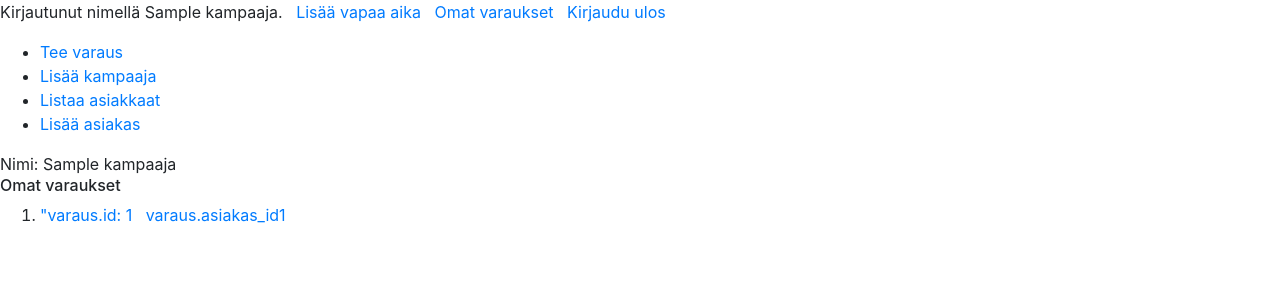
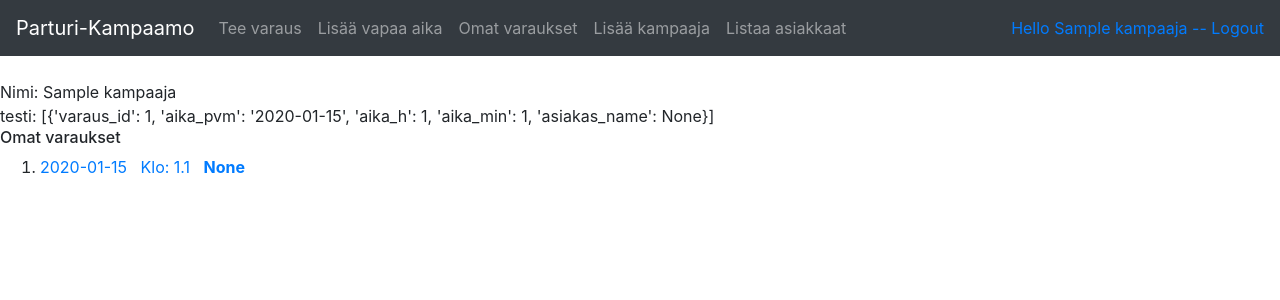
Before and after one commit to Vekkumasa/Tika-Parturi-kampaamo, a Flask app: page /kampaaja/1/varaukset in a window 1280 px wide. Shown: the top 300 px of the page. Run offline with Flask 2, Linux system fonts and the light colour scheme; a user stored in the database is signed in; tables that the repository leaves empty hold one stand-in row (values such as "Sample post"); some libraries are stand-ins or nearby versions.

Commit message:
Korjauksia varausten poistoon ja muokkaukseen ja navibar lisätty

```diff
--- a/application/auth/models.py
+++ b/application/auth/models.py
@@ -37,7 +37,7 @@ class User(db.Model):
 
     @staticmethod
     def find_available_times(kampaaja_id):
-        stmt = text("SELECT Kampaaja.id, Aika.pvm, aika_h, aika_min FROM Kampaaja"
+        stmt = text("SELECT Kampaaja.id, Aika.id, Aika.pvm, aika_h, aika_min FROM Kampaaja"
                     " LEFT JOIN Aika ON Aika.kampaaja_id = Kampaaja.id"
                     " WHERE (Kampaaja.id = %s AND Aika.vapaa = 1)"
                     " GROUP BY Aika.pvm" % kampaaja_id)
@@ -45,19 +45,21 @@ class User(db.Model):
 
         response = []
         for row in res:
-            response.append({"id":row[0], "pvm":row[1], "aika_h":row[2], "aika_min":row[3]})
+            response.append({"id":row[0], "aika_id":row[1], "pvm":row[2], "aika_h":row[3], "aika_min":row[4]})
 
         return response
 
     @staticmethod
     def find_reservations(kampaaja_id):
-        stmt = text("SELECT Kampaaja.id, Varaus.id, Varaus.asiakas_id, Varaus.aika_id FROM Kampaaja"
+        stmt = text("Select varaus.id, aika.pvm, aika.aika_h, aika.aika_min, asiakas.firstName from Kampaaja"
                     " LEFT JOIN Varaus ON Varaus.kampaaja_id = Kampaaja.id"
+                    " LEFT JOIN Aika ON Aika.id = Varaus.aika_id "
+                    " LEFT JOIN Asiakas ON Asiakas.phoneNumber = Varaus.asiakas_id"
                     " WHERE (Kampaaja.id = %s)" % kampaaja_id)
         res = db.engine.execute(stmt)
 
         response = []
         for row in res:
-            response.append({"id":row[0], "varaus_id":row[1], "asiakas_id":row[2], "aika_id":row[3]})
+            response.append({"varaus_id":row[0], "aika_pvm":row[1], "aika_h":row[2], "aika_min":row[3], "asiakas_name":row[4]})
 
         return response
--- a/application/kampaamo/views.py
+++ b/application/kampaamo/views.py
@@ -16,10 +16,12 @@ def kampaaja_form():
     return render_template("kampaamo/newKampaaja.html", form = KampaajaForm())
 
 @app.route("/kampaaja/<kampaaja_id>/<varaus_id>", methods=["GET"])
+@login_required
 def varaus_crud(kampaaja_id, varaus_id):
-    return render_template("kampaamo/varaus_CRUD.html", kampaaja=User.query.get(kampaaja_id), varaus=Varaus.query.get(varaus_id), form = DeleteForm)
+    return render_template("kampaamo/varaus_CRUD.html", kampaaja=User.query.get(kampaaja_id), varaus=Varaus.find_reservations(varaus_id), form = DeleteForm)
 
 @app.route("/kampaaja/<kampaaja_id>/<varaus_id>/", methods=["POST"])
+@login_required
 def poista_varaus(varaus_id, kampaaja_id):
     v = Varaus.query.get(varaus_id)
     db.session.delete(v)
@@ -28,13 +30,18 @@ def poista_varaus(varaus_id, kampaaja_id):
     return redirect(url_for("kampaaja_index"))
 
 @app.route("/kampaaja/<kampaaja_id>/<varaus_id>/muokkaa/<aika_id>", methods=["GET"])
+@login_required
 def varaus_muokkaus(varaus_id, kampaaja_id, aika_id):
-    return render_template("kampaamo/varaus_EDIT.html", kampaaja=User.query.get(kampaaja_id), varaus=Varaus.query.get(varaus_id), aika = Aika.query.get(aika_id), form = EditForm())
+    return render_template("kampaamo/varaus_EDIT.html", kampaaja=User.query.get(kampaaja_id), varaus=Varaus.find_reservations(varaus_id), aika = Aika.query.get(aika_id), form = EditForm())
 
 @app.route("/kampaaja/<kampaaja_id>/<varaus_id>/muokkaa/<aika_id>", methods=["POST"])
+@login_required
 def muokkaa_varausta(varaus_id, kampaaja_id, aika_id):
 
     form = EditForm(request.form)
+
+    if not form.validate():
+        return render_template("kampaamo/varaus_EDIT.html", kampaaja = kampaaja_id , aika = aika_id, varaus=varaus_id, form = form)
 
     aika = Aika.query.get(aika_id)
     aika.pvm = form.pvm.data
@@ -44,15 +51,18 @@ def muokkaa_varausta(varaus_id, kampaaja_id, aika_id):
     db.session.commit()
 
     return redirect(url_for("kampaaja_index"))
+
 @app.route("/kampaaja/<kampaaja_id>", methods=["GET"])
 def kampaaja_show(kampaaja_id):
     return render_template("kampaamo/singleKampaaja.html", kampaaja=User.query.get(kampaaja_id), pvm=User.find_available_times(kampaaja_id), form = VarausForm())
 
 @app.route("/kampaaja/<kampaaja_id>/varaukset", methods=["GET"])
+@login_required
 def kampaajan_varaukset(kampaaja_id):
     return render_template("kampaamo/omat_varaukset.html", kampaaja=User.query.get(kampaaja_id), varaus=User.find_reservations(kampaaja_id))
 
 @app.route("/kampaaja/<kampaaja_id>/varaus/<aika_id>", methods=["GET"])
+@login_required
 def varaus_sivu(kampaaja_id, aika_id):
     return render_template("kampaamo/varausformi.html", kampaaja=User.query.get(kampaaja_id), aika=Aika.query.get(aika_id), form = VarausForm())
 
@@ -80,13 +90,17 @@ def create_varaus(kampaaja_id, aika_id):
     return redirect(url_for("kampaaja_index"))
 
 @app.route("/kampaaja/<kampaaja_id>/aika", methods=["GET"])
+@login_required
 def aika(kampaaja_id):
     return render_template("kampaamo/ajanvaraus.html", kampaaja=User.query.get(kampaaja_id), form = AikaForm())
 
 @app.route("/kampaaja/<kampaaja_id>/aika", methods=["POST"])
+@login_required
 def create_aika(kampaaja_id):
 
     form = AikaForm(request.form)
+    if not form.validate():
+        return render_template("kampaamo/ajanvaraus.html", kampaaja = kampaaja_id ,form = form)
 
     a = Aika(form.pvm.data, form.aika_h.data, form.aika_min.data, kampaaja_id)
 
--- a/application/templates/index.html
+++ b/application/templates/index.html
@@ -2,6 +2,6 @@
 
 {% block body %}
   <p>
-    Hello world!
+
   </p>
 {% endblock %}
--- a/application/templates/kampaamo/omat_varaukset.html
+++ b/application/templates/kampaamo/omat_varaukset.html
@@ -2,13 +2,17 @@
 
 {% block body %}
     Nimi: {{ kampaaja.name }} <br>
+    testi: {{ varaus }}
+
 
     <h6>Omat varaukset</h6>
+    {% if varaus is defined %}
         <ol>
             {% for varaus in varaus %}
             <li>
-            <a href="{{ url_for('varaus_crud', varaus_id = varaus.varaus_id, kampaaja_id = kampaaja.id) }}"> "varaus.id: {{ varaus.varaus_id }} &nbsp; varaus.asiakas_id{{ varaus.asiakas_id }}</a>
+                <a href="{{ url_for('varaus_crud', varaus_id = varaus.varaus_id, kampaaja_id = kampaaja.id) }}"> {{ varaus.aika_pvm }} &nbsp; Klo: {{ varaus.aika_h }}.{{ varaus.aika_min }} &nbsp; <b>{{ varaus.asiakas_name }}</b></a>
             </li>
             {% endfor %}
         </ol>
+    {% endif %}
 {% endblock %}
--- a/application/templates/kampaamo/singleKampaaja.html
+++ b/application/templates/kampaamo/singleKampaaja.html
@@ -8,7 +8,7 @@
         <ul>
             {% for pvm in pvm %}
             <li>
-                <a href="{{ url_for('varaus_sivu', aika_id = pvm.id, kampaaja_id = kampaaja.id) }}">{{ pvm.pvm  }} &nbsp; {{ pvm.aika_h }}.{{ pvm.aika_min }}</a>
+            pvm.id: {{ pvm.id }} pvm.aika_id: {{pvm.aika_id}}    <a href="{{ url_for('varaus_sivu', aika_id = pvm.aika_id, kampaaja_id = kampaaja.id) }}">{{ pvm.pvm  }} &nbsp; {{ pvm.aika_h }}.{{ pvm.aika_min }}</a>
             </li>
             {% endfor %}
         </ul>
--- a/application/templates/kampaamo/varaus_EDIT.html
+++ b/application/templates/kampaamo/varaus_EDIT.html
@@ -1,7 +1,9 @@
 {% extends "layout.html" %}
 {% block body %}
-VARAUS_EDIT.HTML <br>
-Muokkaa VarausID: <a href="{{ url_for('varaus_muokkaus', varaus_id = varaus.id, kampaaja_id = kampaaja.id, aika_id = varaus.aika_id)}}"> {{ varaus.id }} </a>
+
+{% for varaus in varaus %}
+    Varaus: <b>{{ varaus.aika_pvm }} &nbsp; {{ varaus.aika_h }}{{ varaus.aika_min }} &nbsp; {{ varaus.asiakas_name }}</b>
+{% endfor %}
     <form method="POST" action="{{ url_for('muokkaa_varausta', kampaaja_id=kampaaja.id, varaus_id=varaus.id, aika_id = varaus.aika_id) }}">
         <table>
             <tr>
--- a/application/templates/layout.html
+++ b/application/templates/layout.html
@@ -7,24 +7,45 @@
   </head>
 
   <body>
+    <nav class="navbar navbar-expand-md navbar-dark bg-dark mb-4">
+      <a class="navbar-brand" href="#">Parturi-Kampaamo</a>
+      <button class="navbar-toggler" type="button" data-toggle="collapse" data-target="#navbarCollapse" aria-controls="navbarCollapse" aria-expanded="false" aria-label="Toggle navigation">
+        <span class="navbar-toggler-icon"></span>
+      </button>
+      <div class="collapse navbar-collapse" id="navbarCollapse">
+        <ul class="navbar-nav mr-auto">
+          <li class="nav-item">
+            <a class="nav-link" href="{{ url_for('kampaaja_index') }}">Tee varaus</a>
+          </li>
+        </ul>
 
-    {% if current_user.is_authenticated %}
-    <p>
-      Kirjautunut nimellä {{ current_user.name }}. &nbsp;
-      <a href="{{ url_for('aika', kampaaja_id=current_user.id) }}"> Lisää vapaa aika </a>  &nbsp;
-      <a href="{{ url_for('kampaajan_varaukset', kampaaja_id=current_user.id) }}">Omat varaukset</a> &nbsp;
-      <a href="{{ url_for('auth_logout') }}">Kirjaudu ulos</a>
-    </p>
-    {% else %}
-    <a href="{{ url_for('auth_login') }}">Kirjaudu</a>
-    {% endif %}
+        <div class="collapse navbar-collapse" id="navbarCollapse">
+          {% if current_user.is_authenticated %}
+          <ul class="navbar-nav mr-auto">
+            <li class="nav-item">
+              <a class="nav-link" href="{{ url_for('aika', kampaaja_id=current_user.id) }}"> Lisää vapaa aika </a>
+            </li>
+            <li class="nav-item">
+              <a class="nav-link" href="{{ url_for('kampaajan_varaukset', kampaaja_id=current_user.id) }}">Omat varaukset</a>
+            </li>
+            <li class="nav-item">
+              <a class="nav-link" href="{{ url_for('kampaaja_form') }}">Lisää kampaaja</a>
+            </li>
+            <li class="nav-item">
+              <a class="nav-link" href="{{ url_for('asiakas_index') }}">Listaa asiakkaat</a>
+            </li>
+          </ul>
+          {% endif %}
 
-    <ul>
-      <li><a href="{{ url_for('kampaaja_index') }}">Tee varaus</a></li>
-      <li><a href="{{ url_for('kampaaja_form') }}">Lisää kampaaja</a></li>
-      <li><a href="{{ url_for('asiakas_index') }}">Listaa asiakkaat</a></li>
-      <li><a href="{{ url_for('asiakas_form') }}">Lisää asiakas</a></li>
-    </ul>
+          <div class="form-inline mt-2 mt-md-0">
+            {% if current_user.is_authenticated %}
+            <a href="{{ url_for('auth_logout') }}">Hello {{ current_user.name }} -- Logout</a>
+            {% else %}
+	            <a href="{{ url_for('auth_login') }}">Login</a>
+          </div>
+          {% endif %}
+        </div>
+    </nav>
 
     {% block body %}
       <p>
```
Also changed, not shown: application/kampaamo/forms.py (+7 -7 lines), application/kampaamo/models.py (+16 -1 lines), application/templates/kampaamo/varaus_CRUD.html (+7 -2 lines), 2 other files. Lines whose indentation alone changed are shown as unchanged.
